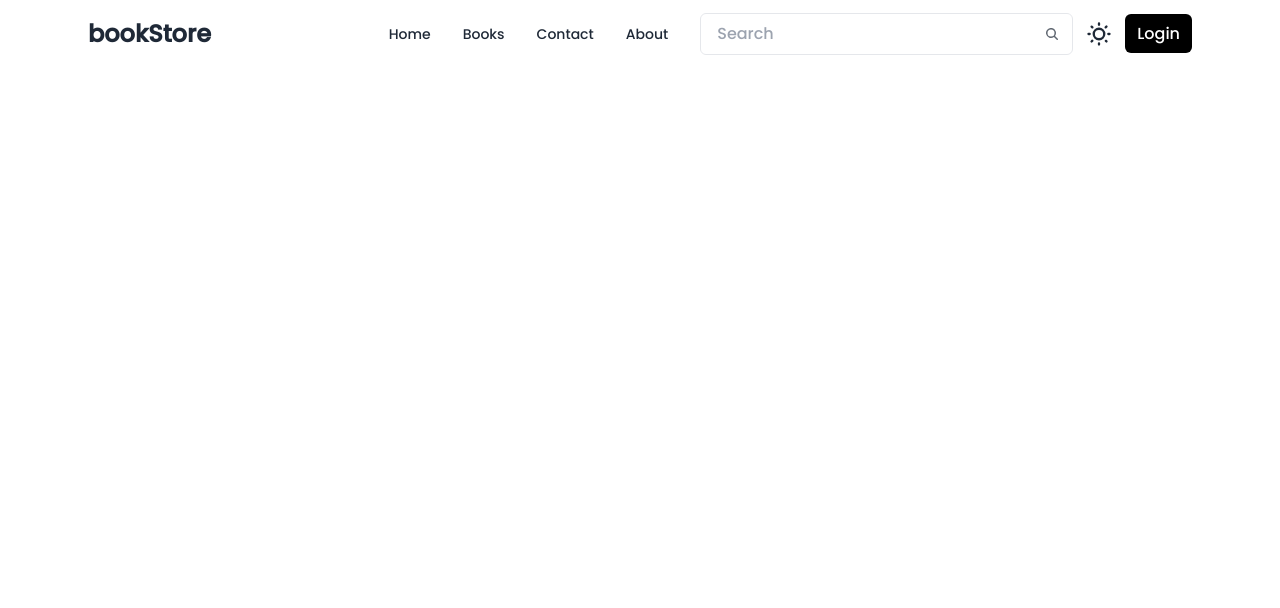
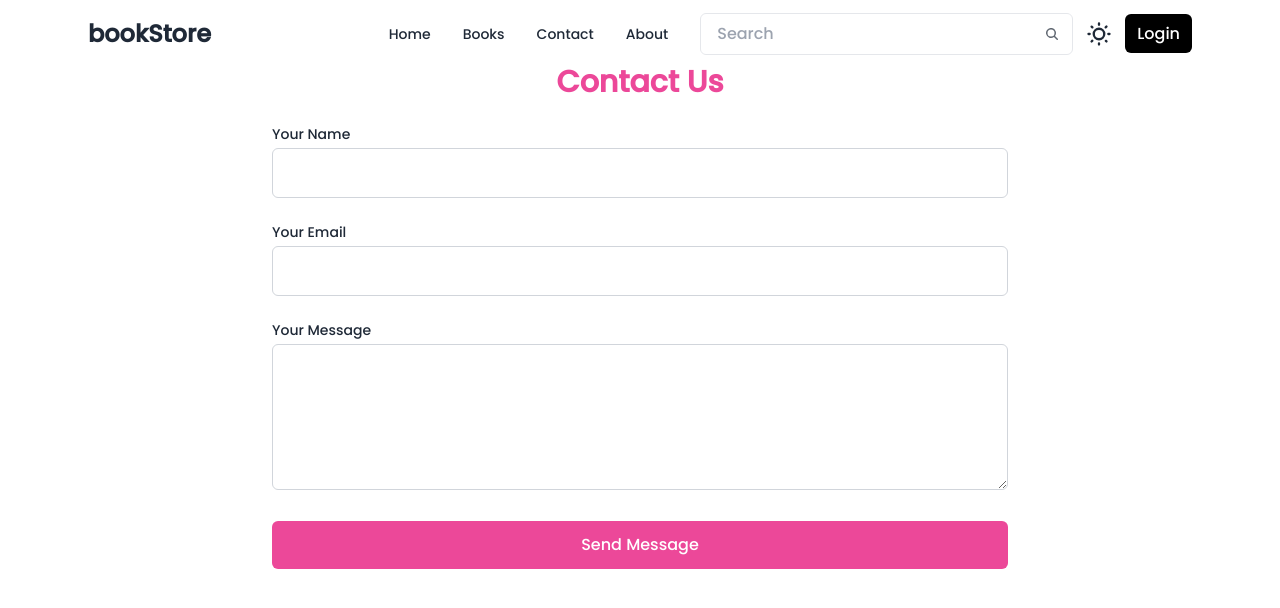
Before and after one commit to Gaurav051003/Book-Frontend, a React (Vite) app: page /contact in a window 1280 px wide. Shown: the top 608 px of the page. Built offline with nearby package versions, Linux system fonts and the light colour scheme.

Commit message:
add a contact page

```diff
--- a/src/App.jsx
+++ b/src/App.jsx
@@ -7,8 +7,7 @@ import { Toaster } from "react-hot-toast";
 import { useAuth } from "./context/AuthProvider";
 import Courses from "./courses/Courses";
 import About from "./components/About";
-
-
+import Contact from "./components/Contact";
 
 
 function App() {
@@ -23,6 +22,7 @@ function App() {
           <Route path="/book" element={authUser ? <Courses /> : <Navigate to="/signup" />} />
           <Route path="/signup" element={<Signup />} />
           <Route path="/about" element={<About />} />
+          <Route path="/contact" element={<Contact />} />
         </Routes>
 
         <Toaster />
--- /dev/null
+++ b/src/components/Contact.jsx
@@ -0,0 +1,72 @@
+import React, { useState } from "react";
+
+function Contact() {
+  const [formData, setFormData] = useState({
+    name: "",
+    email: "",
+    message: ""
+  });
+
+  const handleChange = (e) => {
+    setFormData((prev) => ({
+      ...prev,
+      [e.target.name]: e.target.value
+    }));
+  };
+
+  const handleSubmit = (e) => {
+    e.preventDefault();
+    console.log("Form submitted:", formData);
+    alert("Message sent! We'll get back to you soon.");
+    setFormData({ name: "", email: "", message: "" });
+  };
+
+  return (
+    <div className="max-w-3xl mx-auto px-4 py-16 dark:bg-slate-900 dark:text-white">
+      <h2 className="text-3xl font-bold mb-6 text-center text-pink-500">Contact Us</h2>
+      <form onSubmit={handleSubmit} className="space-y-6">
+        <div>
+          <label className="block text-sm font-medium mb-1">Your Name</label>
+          <input
+            type="text"
+            name="name"
+            required
+            value={formData.name}
+            onChange={handleChange}
+            className="w-full p-3 border border-gray-300 rounded-md dark:bg-slate-800 dark:border-gray-600"
+          />
+        </div>
+        <div>
+          <label className="block text-sm font-medium mb-1">Your Email</label>
+          <input
+            type="email"
+            name="email"
+            required
+            value={formData.email}
+            onChange={handleChange}
+            className="w-full p-3 border border-gray-300 rounded-md dark:bg-slate-800 dark:border-gray-600"
+          />
+        </div>
+        <div>
+          <label className="block text-sm font-medium mb-1">Your Message</label>
+          <textarea
+            name="message"
+            rows="5"
+            required
+            value={formData.message}
+            onChange={handleChange}
+            className="w-full p-3 border border-gray-300 rounded-md dark:bg-slate-800 dark:border-gray-600"
+          ></textarea>
+        </div>
+        <button
+          type="submit"
+          className="bg-pink-500 text-white px-6 py-3 rounded-md hover:bg-pink-600 duration-300 w-full"
+        >
+          Send Message
+        </button>
+      </form>
+    </div>
+  );
+}
+
+export default Contact;
```
